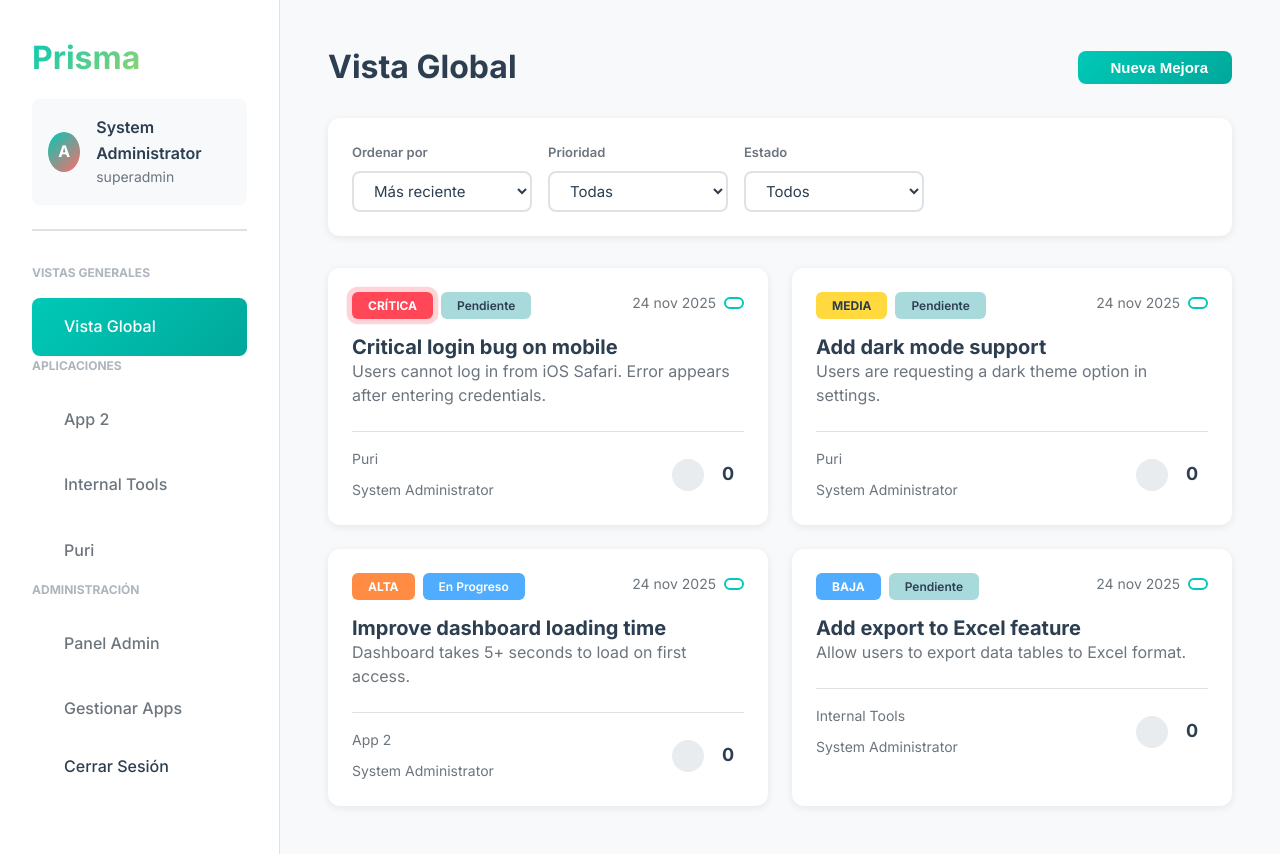
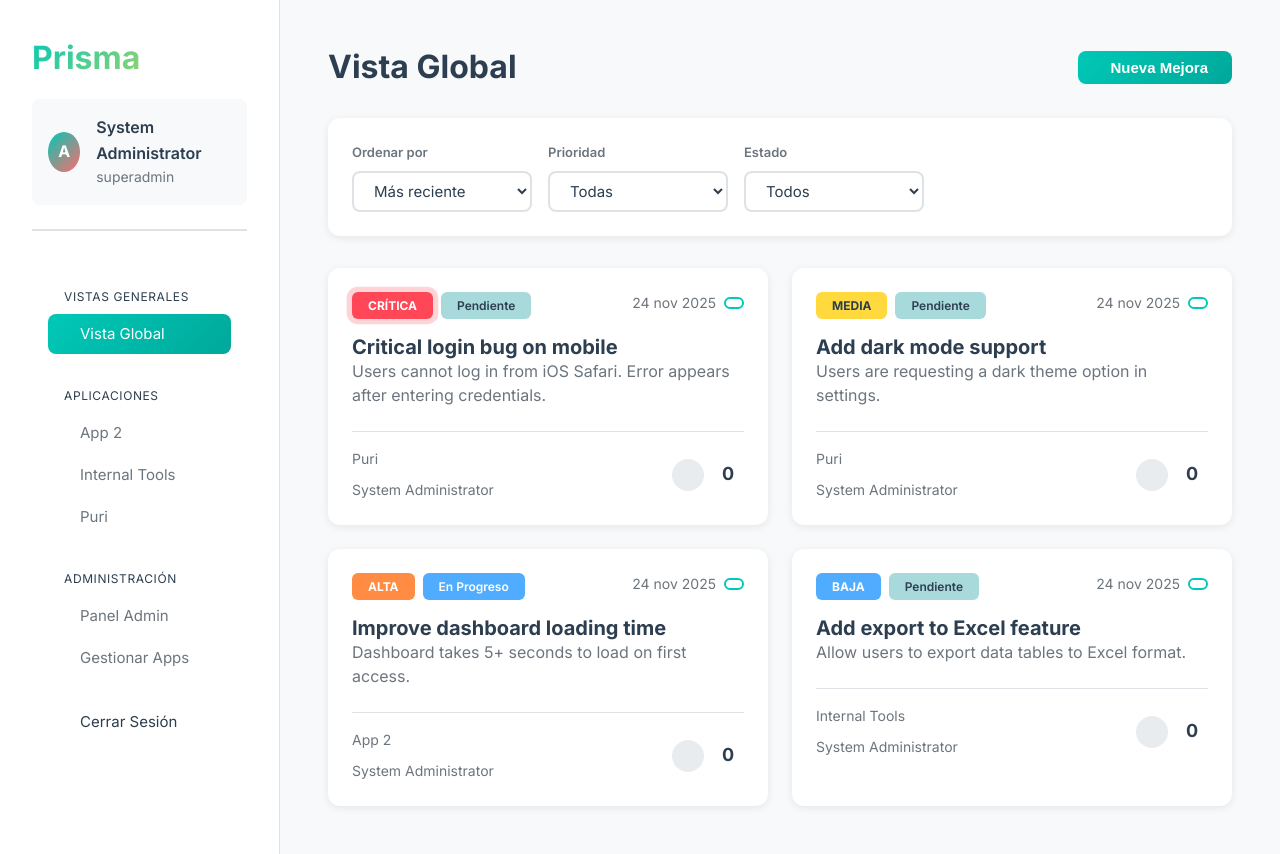
Before and after one commit to dvdgp9/prisma, a PHP site: page / in a window 1280 px wide. Run offline with PHP 8.4, Linux system fonts and the light colour scheme; a user stored in the database is signed in; data comes from the database, SQL or seed files in the repository; data that the repository does not hold is empty; some libraries are stand-ins or nearby versions.

Commit message:
style: Improve sidebar spacing - better visual hierarchy for sections and nav items

```diff
--- a/assets/css/styles.css
+++ b/assets/css/styles.css
@@ -419,31 +448,48 @@ label {
     font-weight: 700;
 }
 
+nav {
+    flex: 1;
+    padding: var(--spacing-lg) var(--spacing-md);
+}
+
 .nav-section {
-    display: flex;
-    flex-direction: column;
-    gap: var(--spacing-sm);
+    margin-bottom: var(--spacing-lg);
+}
+
+.nav-section:first-child {
+    margin-top: 0;
 }
 
 .nav-section-title {
     font-size: 0.75rem;
-    font-weight: 700;
+    font-weight: var(--font-weight-semibold);
     text-transform: uppercase;
-    color: var(--text-light);
+    letter-spacing: 0.05em;
+    color: var(--text-muted);
+    padding: 0 var(--spacing-md);
+    margin-top: var(--spacing-xl);
     margin-bottom: var(--spacing-sm);
+}
+
+.nav-section:first-child .nav-section-title {
+    margin-top: 0;
 }
 
 .nav-item {
     display: flex;
     align-items: center;
     gap: var(--spacing-md);
-    padding: var(--spacing-md);
+    padding: var(--spacing-sm) var(--spacing-md);
+    margin: 2px 0;
     border-radius: var(--radius-md);
     color: var(--text-secondary);
     text-decoration: none;
-    font-weight: 500;
-    transition: all 0.2s ease;
+    font-weight: var(--font-weight-medium);
+    font-size: 0.9375rem;
+    transition: all var(--transition-fast);
     cursor: pointer;
+    position: relative;
 }
 
 .nav-item:hover {
```
Also changed, not shown: other parts of assets/css/styles.css (+107 -28 lines).
